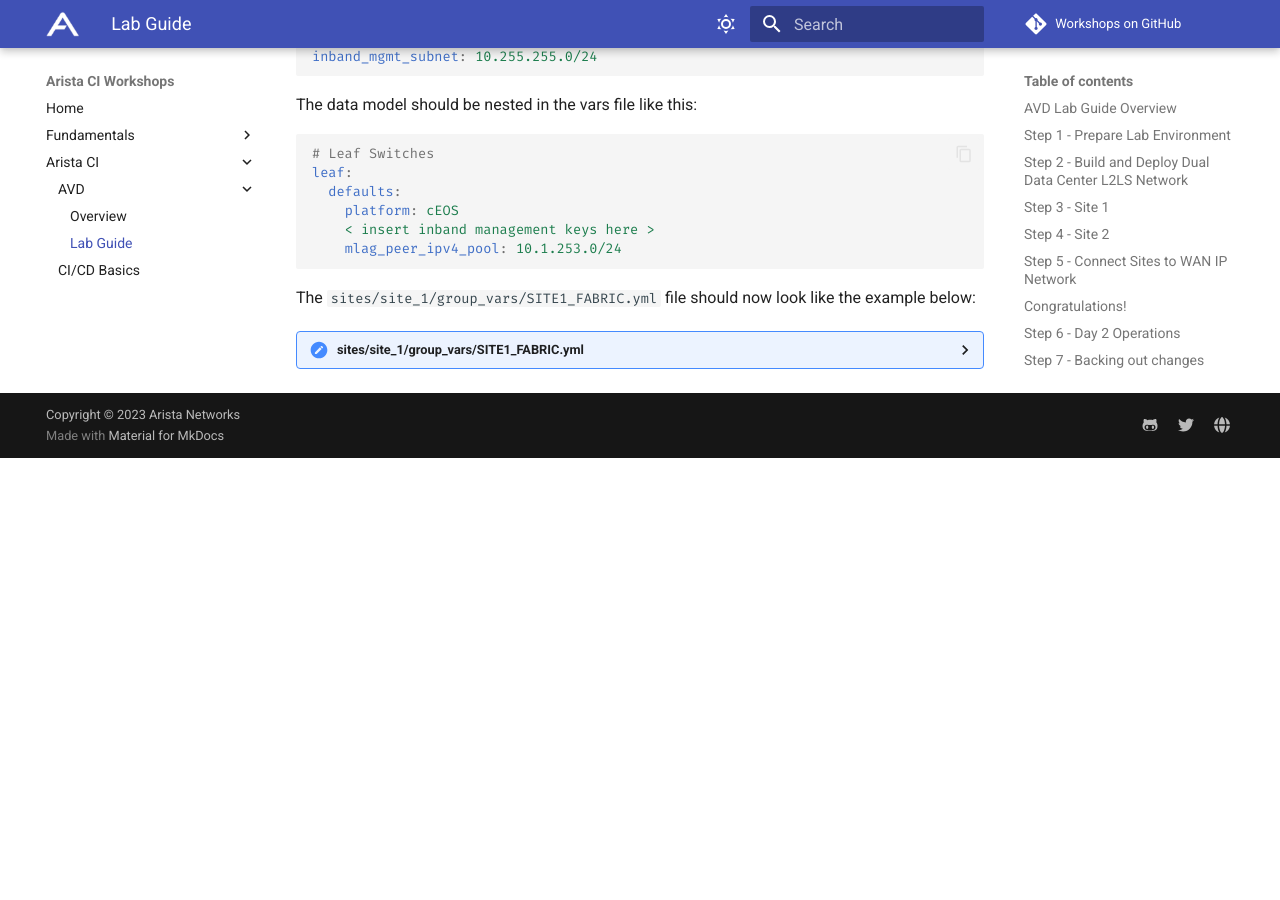
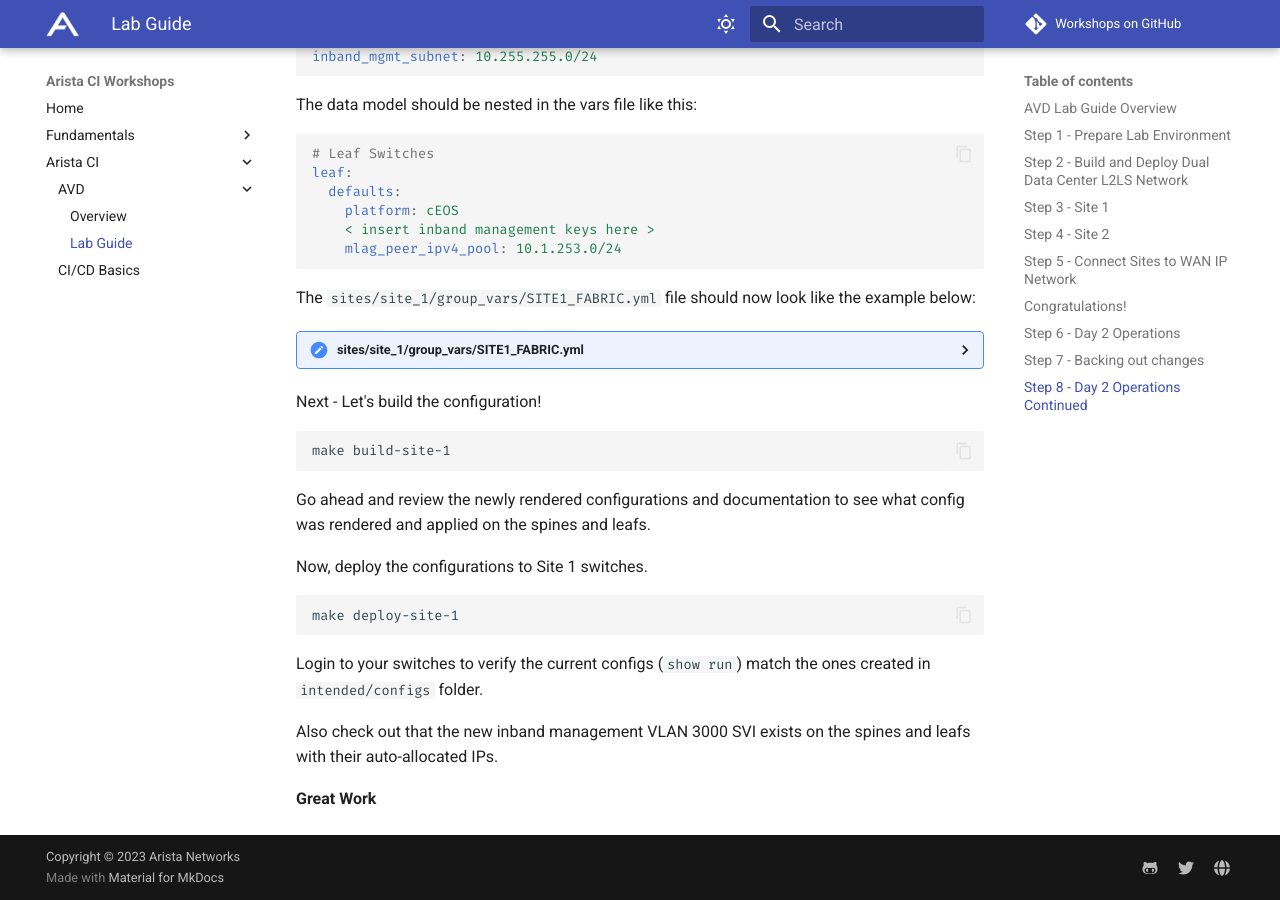
Before and after one commit to aristanetworks/avd-workshops, an MkDocs documentation site: the page built from workshops/avd-lab-guide.md, in a window 1280 px wide and 900 px high, scrolled down 20148 px. Built offline with MkDocs 1.6.1 and Material for MkDocs 9.7.7, drawn with Linux system fonts in a browser that asks for light colours; emoji names are drawn with the system emoji font; comment, search, counter and statistics services are not loaded; before the commit the page ends 20606 px from its top, so only the background shows below that.

Commit message:
inband mgmt updates

````diff
--- a/workshops/avd-lab-guide.md
+++ b/workshops/avd-lab-guide.md
@@ -1001,3 +1001,23 @@
           include_in_underlay_protocol: true
 
     ```
+
+Next - Let's build the configuration!
+
+```bash
+make build-site-1
+```
+
+Go ahead and review the newly rendered configurations and documentation to see what config was rendered and applied on the spines and leafs.
+
+Now, deploy the configurations to Site 1 switches.
+
+``` bash
+make deploy-site-1
+```
+
+Login to your switches to verify the current configs (`show run`) match the ones created in `intended/configs` folder.
+
+Also check out that the new inband management VLAN 3000 SVI exists on the spines and leafs with their auto-allocated IPs.
+
+**Great Work**
````
